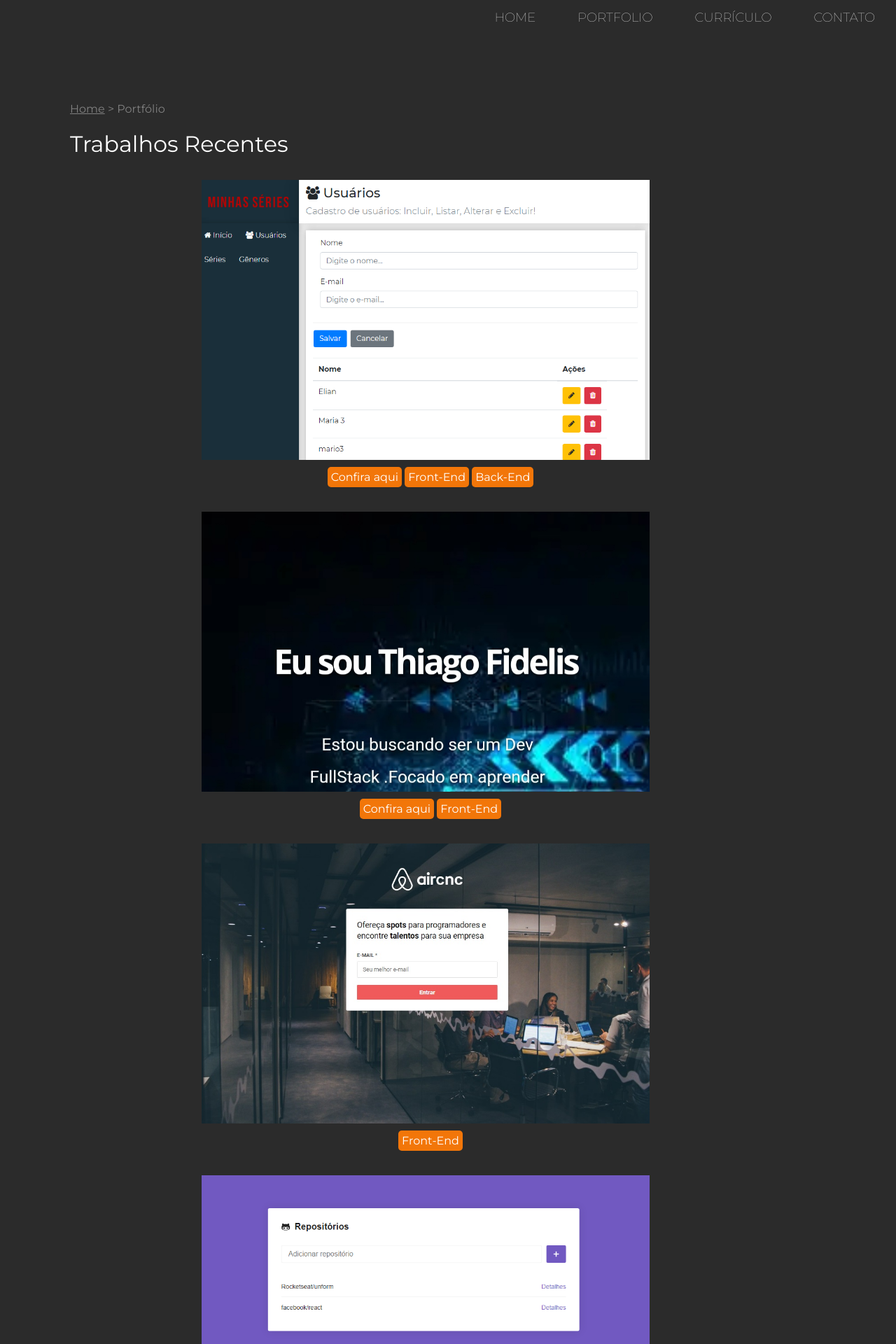
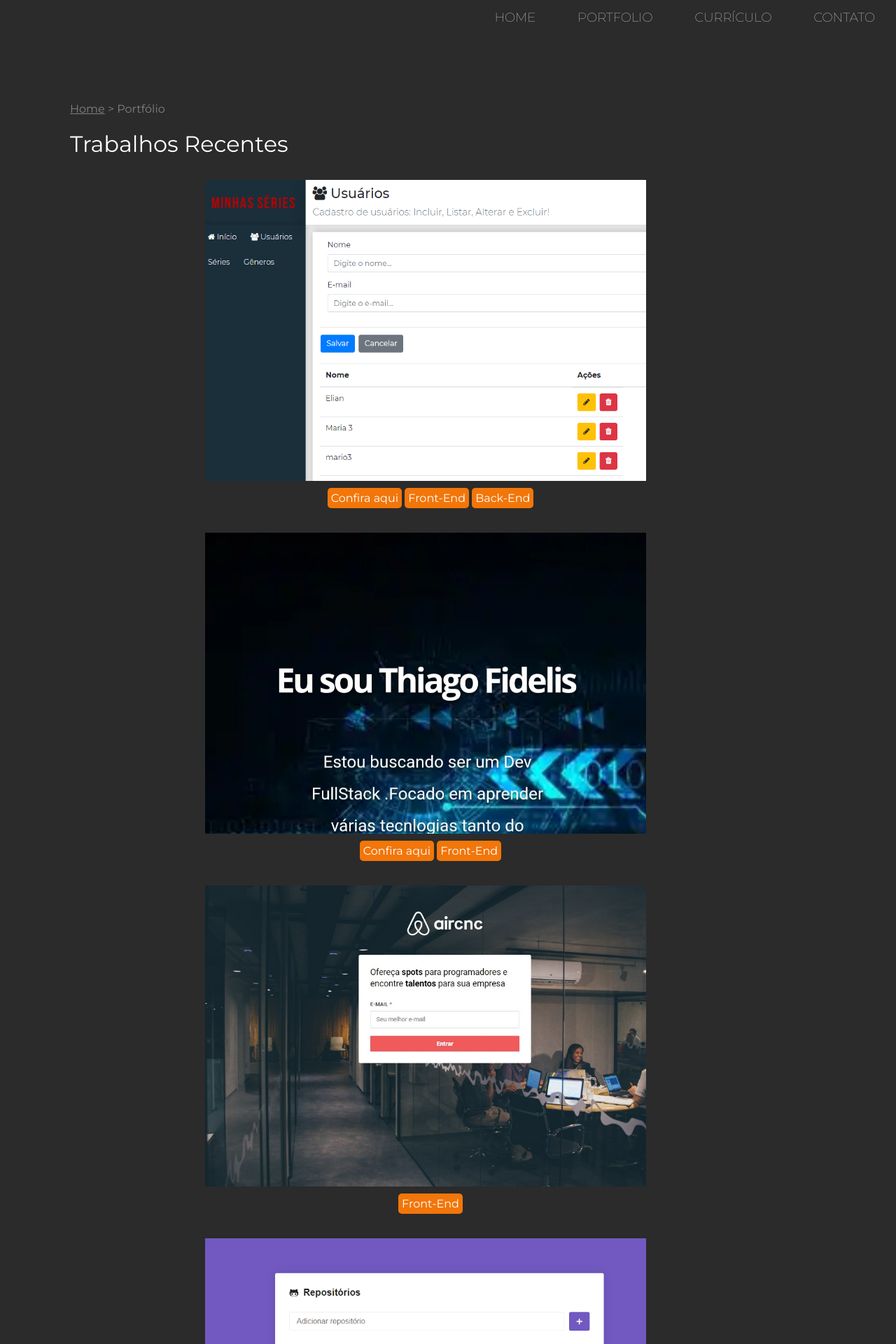
Before and after one commit to fidelis27/portfolio-thiagofidelis, a PHP site: page /portfolio.html in a window 1280 px wide. Shown: the top 1920 px of the page at 70% size. Run offline with PHP 8.4, Linux system fonts and the light colour scheme.

Commit message:
update projects

```diff
--- a/css/styles.css
+++ b/css/styles.css
@@ -223,13 +223,14 @@ body {
 
 .miniatura {
     display: block;
-    width: 50vw;
-    height: 50vh;
+    width: 630px;
+    height: 430px;
     display: inline-block;
     margin-right: 15px;
     margin-bottom: 15px;
     background-size: cover;
     overflow: hidden;
+    text-align: center;
 }
 
 .miniatura a {
```
